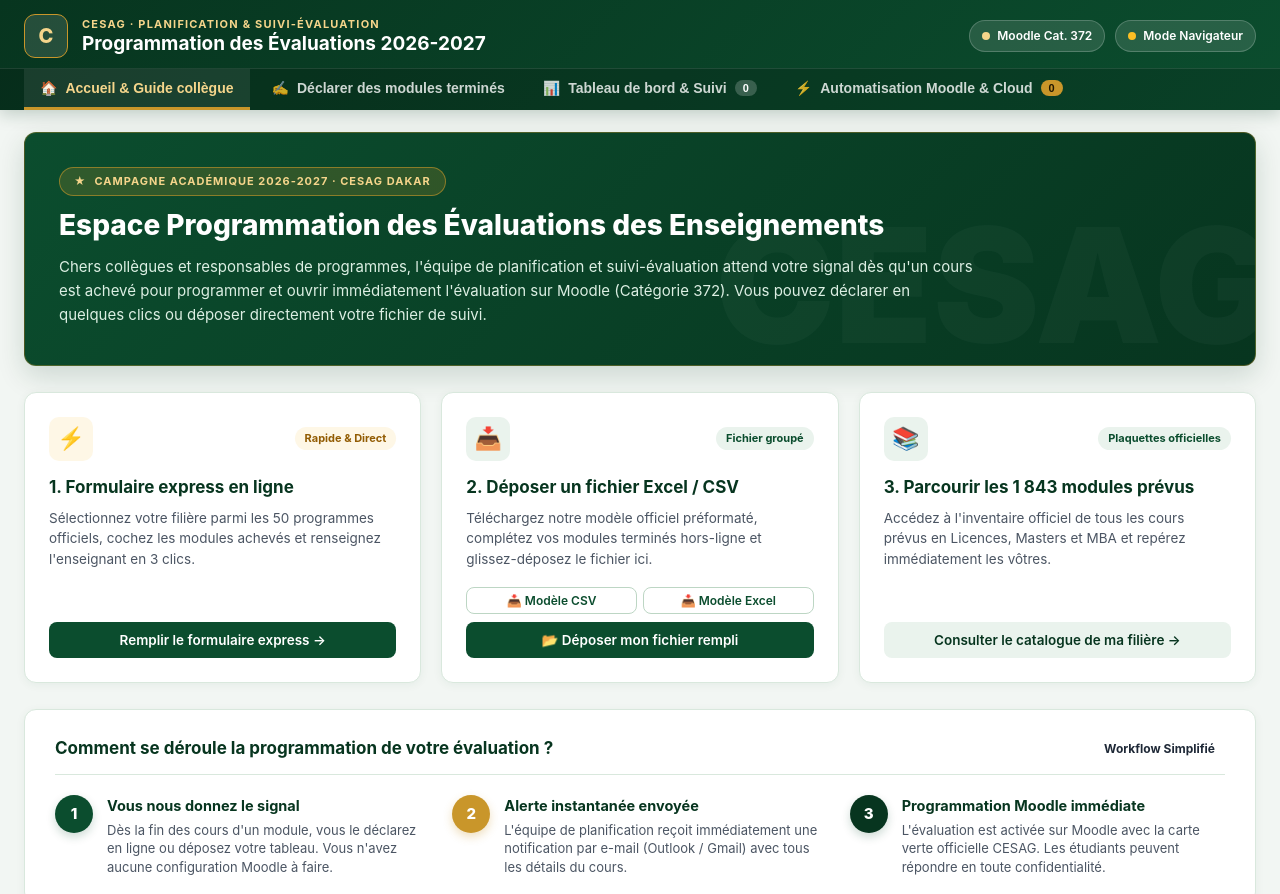
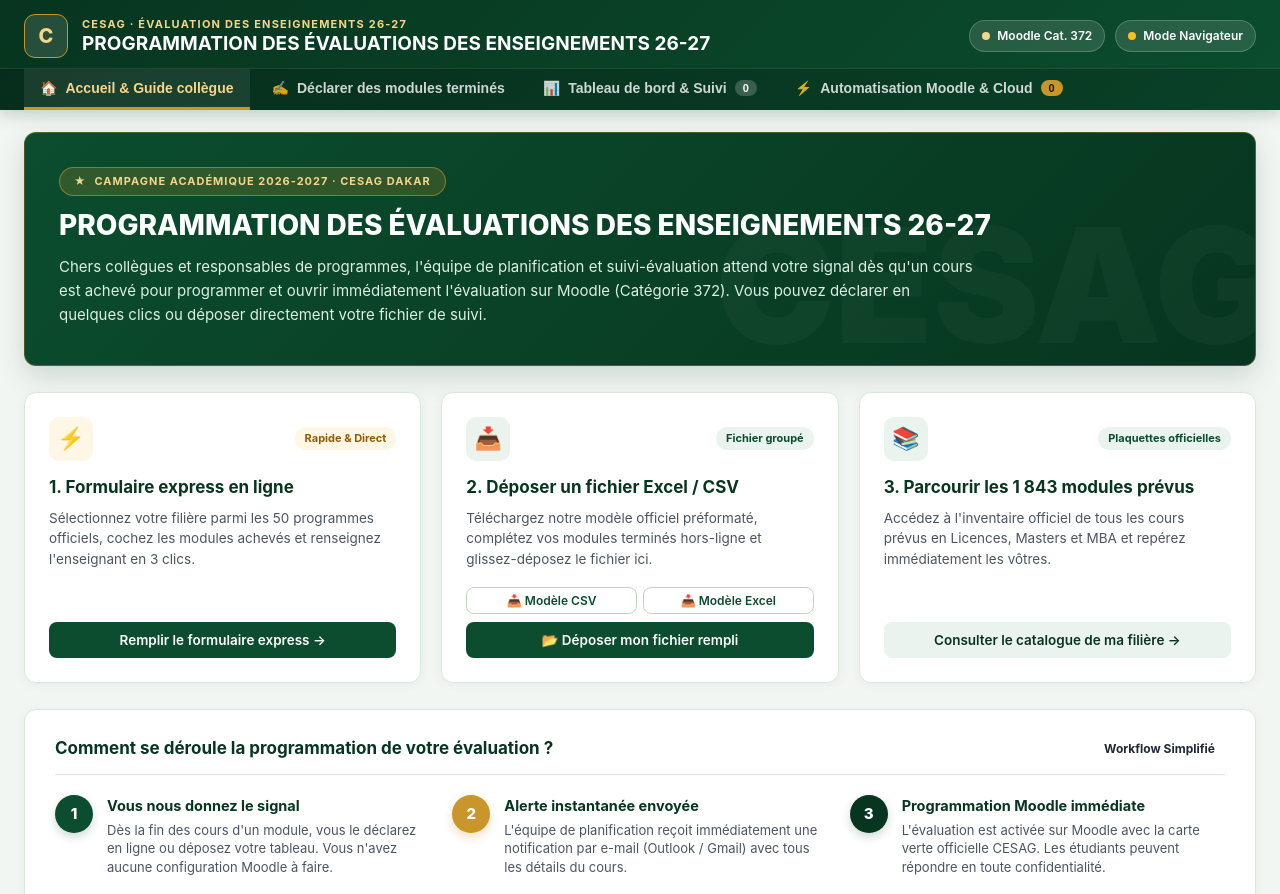
Before and after one commit to oscarkakpo-create/cesag-eval-plateforme, a plain HTML site: page docs/index.html in a window 1280 px wide. Shown: the top 894 px of the page. Drawn offline with Linux system fonts and the light colour scheme; no server answers.

Commit message:
chore: set exact title PROGRAMMATION DES EVALUATIONS DES ENSEIGNEMENTS 26-27

```diff
--- a/docs/index.html
+++ b/docs/index.html
@@ -3,7 +3,7 @@
 <head>
   <meta charset="UTF-8">
   <meta name="viewport" content="width=device-width, initial-scale=1.0">
-  <title>CESAG ONLINE — Programmation des Évaluations 2026-2027</title>
+  <title>CESAG ONLINE — PROGRAMMATION DES ÉVALUATIONS DES ENSEIGNEMENTS 26-27</title>
   <link rel="stylesheet" href="css/style.css">
   <script src="https://cdn.jsdelivr.net/npm/xlsx@0.18.5/dist/xlsx.full.min.js"></script>
 </head>
@@ -14,8 +14,8 @@
       <div class="brand">
         <div class="brand-crest" aria-hidden="true">C</div>
         <div class="brand-text">
-          <div class="brand-kicker">CESAG · PLANIFICATION &amp; SUIVI-ÉVALUATION</div>
-          <h1 class="brand-title">Programmation des Évaluations 2026-2027</h1>
+          <div class="brand-kicker">CESAG · ÉVALUATION DES ENSEIGNEMENTS 26-27</div>
+          <h1 class="brand-title">PROGRAMMATION DES ÉVALUATIONS DES ENSEIGNEMENTS 26-27</h1>
         </div>
       </div>
 
@@ -67,7 +67,7 @@
         <div class="hero-badge-pill">
           <span>★</span> Campagne Académique 2026-2027 · CESAG Dakar
         </div>
-        <h2>Espace Programmation des Évaluations des Enseignements</h2>
+        <h2>PROGRAMMATION DES ÉVALUATIONS DES ENSEIGNEMENTS 26-27</h2>
         <p>
           Chers collègues et responsables de programmes, l'équipe de planification et suivi-évaluation attend votre signal dès qu'un cours est achevé pour programmer et ouvrir immédiatement l'évaluation sur Moodle (Catégorie 372). Vous pouvez déclarer en quelques clics ou déposer directement votre fichier de suivi.
         </p>
```
Also changed, not shown: public/index.html (+4 -4 lines).
